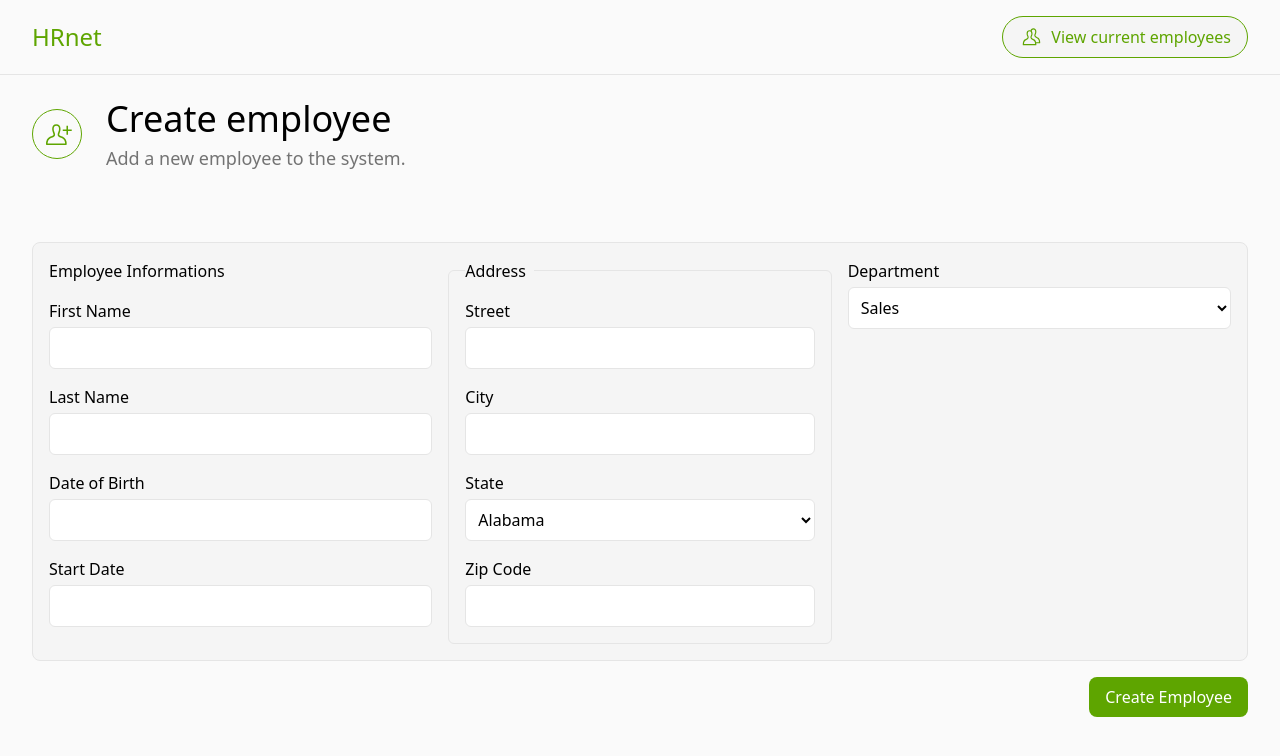
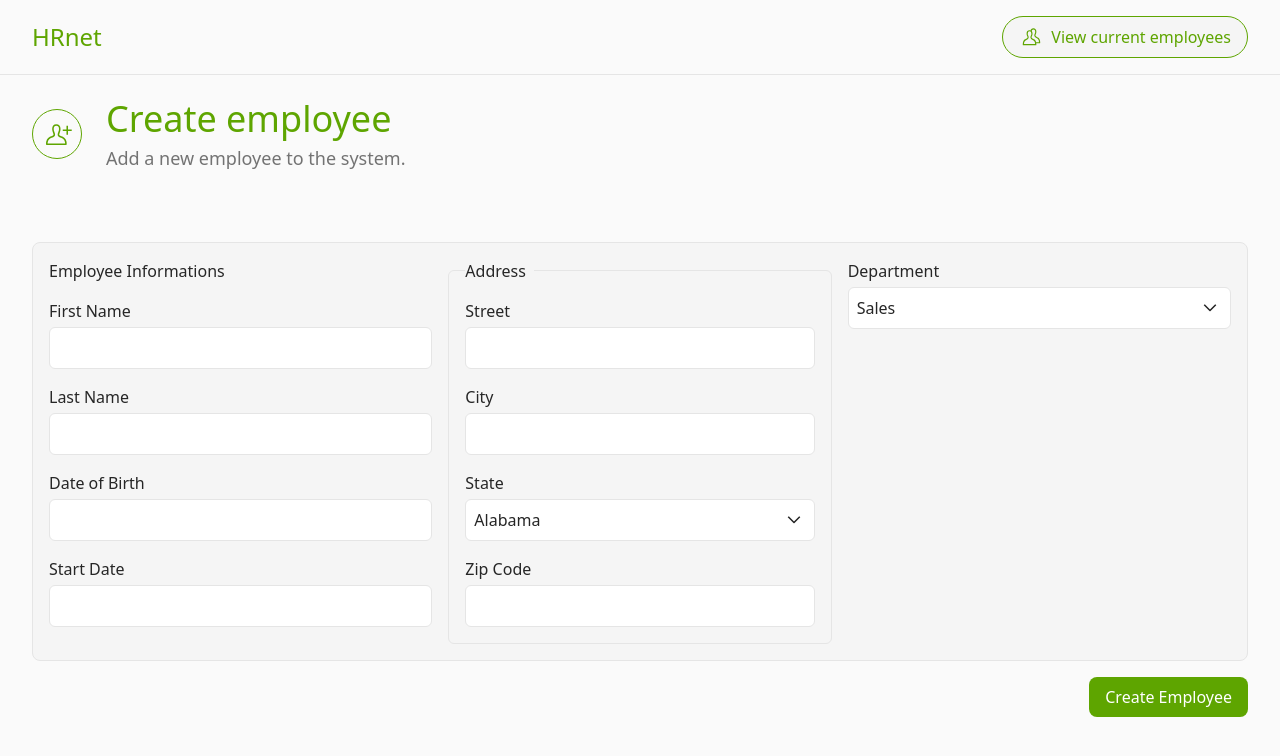
Before and after one commit to Spratch/P14-WealthHealth, a React (Vite) app: page / in a window 1280 px wide. Shown: the top 756 px of the page. Built offline with nearby package versions, Linux system fonts and the light colour scheme.

Commit message:
feat(layout, formSelect): dark mode, icon

```diff
--- a/src/app/App.css
+++ b/src/app/App.css
@@ -4,13 +4,12 @@
 
 @layer utilities {
   .focus {
-    @apply focus:outline-2 focus:outline-offset-2 focus:outline-lime-600;
+    @apply focus:outline-2 focus:outline-offset-2 focus:outline-lime-600 dark:focus:outline-lime-400;
   }
 }
-@layer components {
-  /* input,
-  textarea,
-  select {
-    @apply bg-white border border-gray-300 rounded py-1 px-2 focus:outline-2 focus:outline-offset-2 focus:outline-lime-600;
-  } */
+
+:root,
+html,
+body {
+  overscroll-behavior: none;
 }
--- a/src/components/home/formSection.tsx
+++ b/src/components/home/formSection.tsx
@@ -40,7 +40,7 @@ export default function FormSection() {
       <form
         action="#"
         id="create-employee"
-        className="w-full flex flex-col md:grid grid-cols-3 gap-4 bg-neutral-100 p-4 rounded-lg border border-neutral-200"
+        className="w-full flex flex-col md:grid grid-cols-3 gap-4 bg-neutral-100 dark:bg-neutral-900 p-4 rounded-lg border border-neutral-200 dark:border-neutral-700 text-neutral-800 dark:text-neutral-200"
       >
         <div className="flex flex-col gap-4">
           <legend>Employee Informations</legend>
@@ -74,7 +74,7 @@ export default function FormSection() {
           />
         </div>
 
-        <fieldset className="border-y md:border border-neutral-200 py-4 md:p-4 rounded-md flex flex-col gap-4">
+        <fieldset className="border-y md:border border-neutral-200 dark:border-neutral-700 py-4 md:p-4 rounded-md flex flex-col gap-4">
           <legend className="pr-2">Address</legend>
 
           <div className="flex flex-col md:flex-row flex-wrap gap-4 w-full">
@@ -129,7 +129,7 @@ export default function FormSection() {
       {/* Submit */}
       <button
         type="submit"
-        className="bg-lime-600 hover:bg-lime-700 transition-colors text-white rounded-lg px-4 py-2 cursor-pointer focus"
+        className="bg-lime-600 hover:bg-lime-700 dark:bg-lime-400 dark:hover:bg-lime-300 transition-colors text-white dark:text-lime-950 rounded-lg px-4 py-2 cursor-pointer focus"
         form="create-employee"
         onClick={handleSubmit}
       >
--- a/src/components/layout/header.tsx
+++ b/src/components/layout/header.tsx
@@ -4,11 +4,11 @@ import NavCta from "../ui/navCta";
 
 export default function Header() {
   return (
-    <header className="flex items-center py-4 border-b border-neutral-200 sticky top-0 bg-neutral-50 z-10 px-4 md:px-8">
+    <header className="flex items-center py-4 border-b border-neutral-200 dark:border-neutral-700 sticky top-0 bg-neutral-50 dark:bg-neutral-950 z-10 px-4 md:px-8">
       <nav className="flex justify-between items-center gap-4 w-full max-w-7xl mx-auto">
         <Link
           to="/"
-          className="text-2xl text-lime-600 hover:text-lime-800 transition-colors"
+          className="text-2xl text-lime-600 hover:text-lime-800 dark:text-lime-400 dark:hover:text-lime-300 transition-colors"
         >
           HRnet
         </Link>
--- a/src/components/layout/hero.tsx
+++ b/src/components/layout/hero.tsx
@@ -9,16 +9,20 @@ export default function Hero({ title, description, Icon }: Props) {
     <section className="py-6 flex items-center gap-4 md:gap-6 w-full max-w-7xl mx-auto">
       {/* Icon */}
       {Icon && (
-        <div className="p-2 border border-lime-600 rounded-full text-lime-600">
+        <div className="p-2 border border-lime-600 dark:border-lime-400 rounded-full text-lime-600 dark:text-lime-400">
           <Icon className="size-6 md:size-8" />
         </div>
       )}
 
       {/* Content */}
       <div className="flex flex-col gap-1 md:gap-2">
-        <h1 className="text-2xl md:text-4xl">{title}</h1>
+        <h1 className="text-2xl md:text-4xl text-lime-600 dark:text-lime-400">
+          {title}
+        </h1>
         {description && (
-          <p className={`md:text-lg leading-tight text-neutral-500`}>
+          <p
+            className={`md:text-lg leading-tight text-neutral-500 dark:text-neutral-400`}
+          >
             {description}
           </p>
         )}
--- a/src/components/layout/layout.tsx
+++ b/src/components/layout/layout.tsx
@@ -5,7 +5,7 @@ export default function Layout() {
   return (
     <div className="flex flex-col justify-start w-full min-h-screen">
       <Header />
-      <main className="flex-grow bg-neutral-50 flex flex-col items-center justify-start px-4 md:px-8 w-full">
+      <main className="flex-grow bg-neutral-50 dark:bg-neutral-950 text-black dark:text-white flex flex-col items-center justify-start px-4 md:px-8 w-full">
         <Outlet />
       </main>
     </div>
--- a/src/components/ui/formField.tsx
+++ b/src/components/ui/formField.tsx
@@ -16,7 +16,7 @@ export default function FormField({ id, label, type, value, onChange }: Props) {
         name={id}
         value={value}
         onChange={onChange}
-        className="bg-white border border-neutral-200 focus:border-neutral-300 p-2 rounded-md focus"
+        className="bg-white dark:bg-neutral-800 border border-neutral-200 focus:border-neutral-300 dark:border-neutral-700 dark:focus:border-neutral-500 p-2 rounded-md focus"
       />
     </div>
   );
--- a/src/components/ui/formSelect.tsx
+++ b/src/components/ui/formSelect.tsx
@@ -1,3 +1,5 @@
+import { ChevronDownIcon } from "@sanity/icons";
+
 type Props = {
   id: string;
   label: string;
@@ -16,17 +18,20 @@ export default function FormSelect({
   return (
     <div className="flex flex-col gap-1">
       <label htmlFor={id}>{label}</label>
+      <div className="relative">
         <select
           id={id}
           name={id}
           value={value}
           onChange={onChange}
-        className="bg-white border border-neutral-200 focus:border-neutral-300 p-2 rounded-md focus"
+          className="bg-white dark:bg-neutral-800 border border-neutral-200 focus:border-neutral-300 dark:border-neutral-700 dark:focus:border-neutral-500 p-2 rounded-md focus appearance-none w-full"
         >
           {options.map((option) => (
             <option key={option}>{option}</option>
           ))}
         </select>
+        <ChevronDownIcon className="absolute right-0 top-0 m-1.25 size-8" />
+      </div>
     </div>
   );
 }
--- a/src/components/ui/navCta.tsx
+++ b/src/components/ui/navCta.tsx
@@ -11,11 +11,11 @@ export default function NavCta({ to, text, primary = false, Icon }: Props) {
   return (
     <NavLink
       to={to}
-      className={`aria-current:hidden px-4 py-2 border border-lime-600 transition-colors rounded-full flex items-center gap-2 focus
+      className={`aria-current:hidden px-4 py-2 border border-lime-600 dark:border-lime-400 transition-colors rounded-full flex items-center gap-2 focus
         ${
           primary
-            ? "bg-lime-600 hover:bg-lime-700 text-white"
-            : "bg-neutral-100 hover:bg-lime-200 text-lime-600"
+            ? "bg-lime-600 hover:bg-lime-700 dark:bg-lime-400 dark:hover:bg-lime-300 text-lime-50 dark:text-lime-950"
+            : "bg-neutral-100 hover:bg-lime-200 dark:bg-neutral-900 dark:hover:bg-lime-900 text-lime-600 dark:text-lime-400"
         }
         `}
     >
```
Lines whose indentation alone changed are shown as unchanged.
